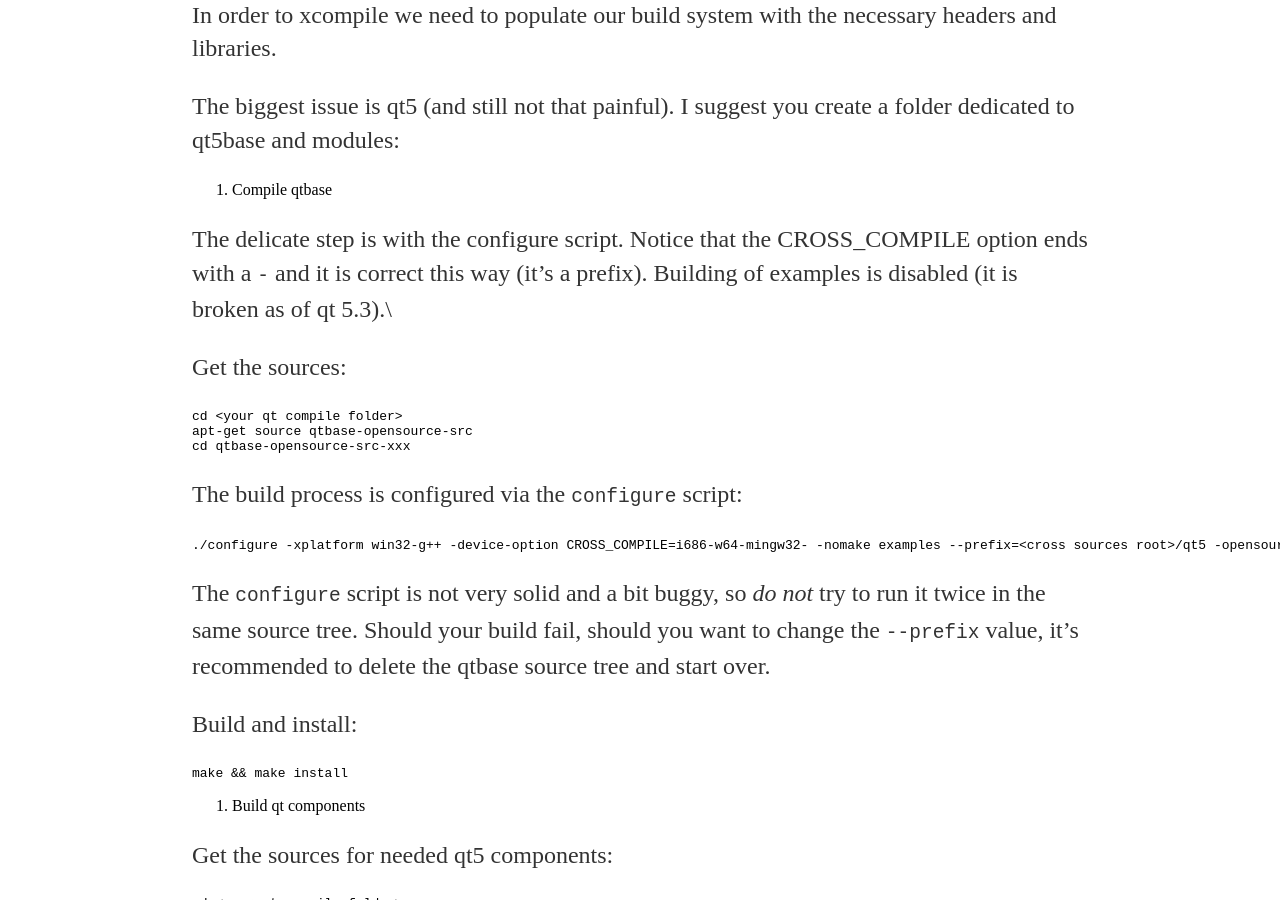
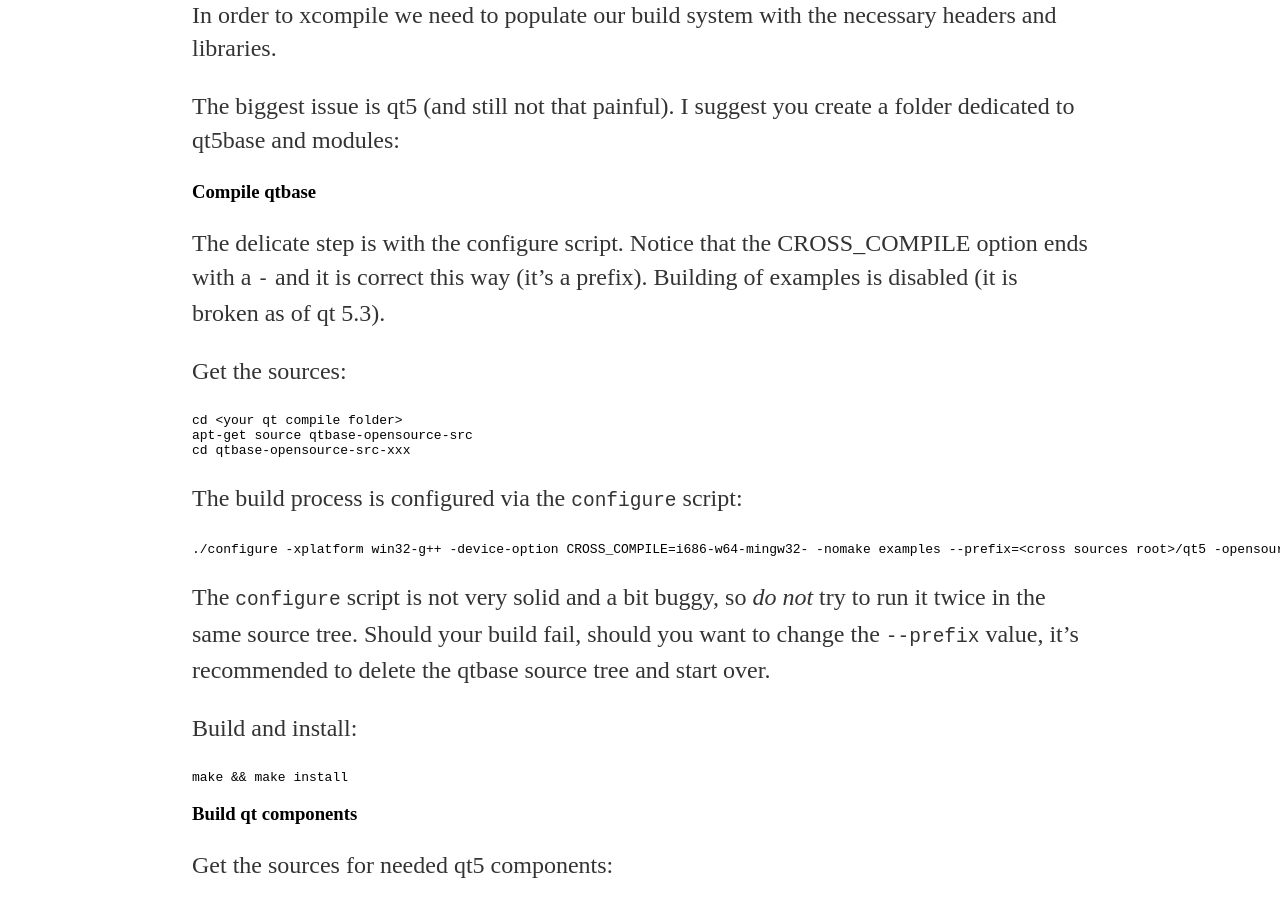
Before and after one commit to NeutrinoToolkit/Neutrino, a Jekyll site: the page built from build.md, in a window 1280 px wide and 900 px high, scrolled down 812 px. Built offline with Jekyll 4.4.1, drawn with Linux system fonts in a browser that asks for light colours; some of the changed lines change nothing that is shown.

Commit message:
* minor fixes

```diff
--- a/build.md
+++ b/build.md
@@ -6,6 +6,7 @@ title: Building Neutrino
 # Building for GNU/Linux (Debian)
 
 The following packages are needed:
+
 * qt5 dev components: `qtbase5-dev` `qtmultimedia5-dev` `qttools5-dev` `libqt5svg5-dev`
 
 (work in progress)
@@ -30,13 +31,14 @@ The biggest issue is qt5 (and still not that painful). I suggest you create a fo
 qt5base and modules:
 
 
-1. Compile qtbase
+### Compile qtbase
 
 The delicate step is with the configure script. Notice that the CROSS_COMPILE option ends with a `-`
 and it is correct this way (it's a prefix). Building of examples is disabled (it is broken as of
-qt 5.3).\\
+qt 5.3).
 
 Get the sources:
+
 ~~~
 cd <your qt compile folder>
 apt-get source qtbase-opensource-src
@@ -54,13 +56,15 @@ same source tree. Should your build fail, should you want to change the `--prefi
 recommended to delete the qtbase source tree and start over.
 
 Build and install:
+
 ~~~
 make && make install
 ~~~
 
-2. Build qt components
+### Build qt components
 
 Get the sources for needed qt5 components:
+
 ~~~
 cd <your qt compile folder>
 apt-get source qtsvg-opensource-src qttools-opensource-src qtmultimedia-opensource-src
@@ -74,10 +78,10 @@ cd <component source folder>
 <absolute path to your xcompiled binaries>/qmake && make && make install
 ~~~
 
-3. GNU Dependencies
+### GNU Dependencies
 
-The needed dependencies from GNU can be found already in binary form from [gnuwin32]:
-http://gnuwin32.sourceforge.net/packages.html "GnuWin32". You will need the following
+The needed dependencies from GNU can be found already in binary form from
+[gnuwin32]: http://gnuwin32.sourceforge.net/packages.html "GnuWin32". You will need the following
 
 * Jpeg
 * LibTiff
@@ -95,10 +99,10 @@ runtime.  Neutrino build process expects
 
 Runtime libraries found in `<>/bin` will be included in the installer during deploy.
 
-4. FFTW3
+### FFTW3
 
-Same applies for the **FFTW3** libraries; win32 binaries can be found [fftw]:
-http://www.fftw.org/install/windows.html "here".
+Same applies for the **FFTW3** libraries; win32 binaries can be found
+[fftw]: http://www.fftw.org/install/windows.html "here".
 
 ## Compile Neutrino
 
```
